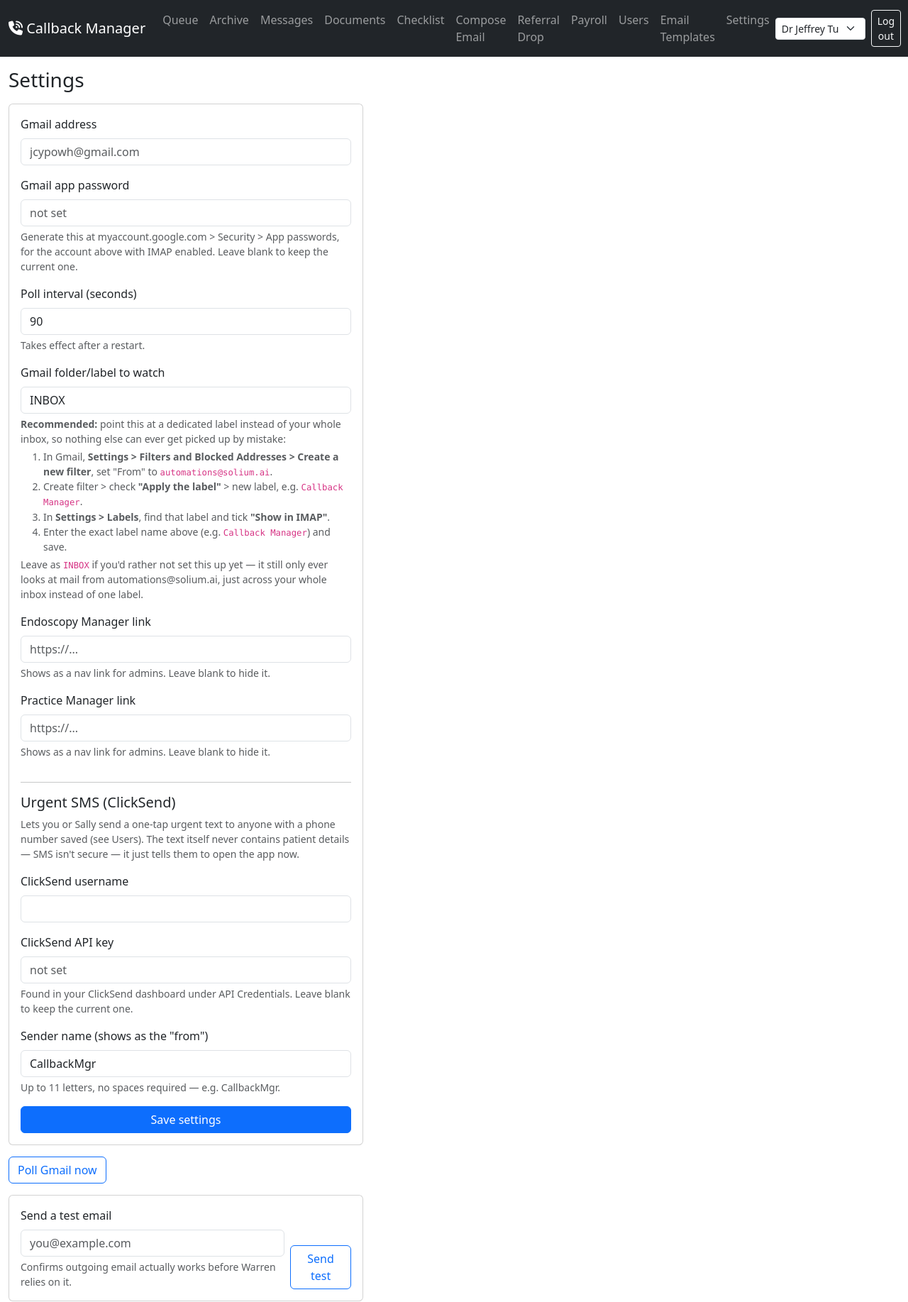
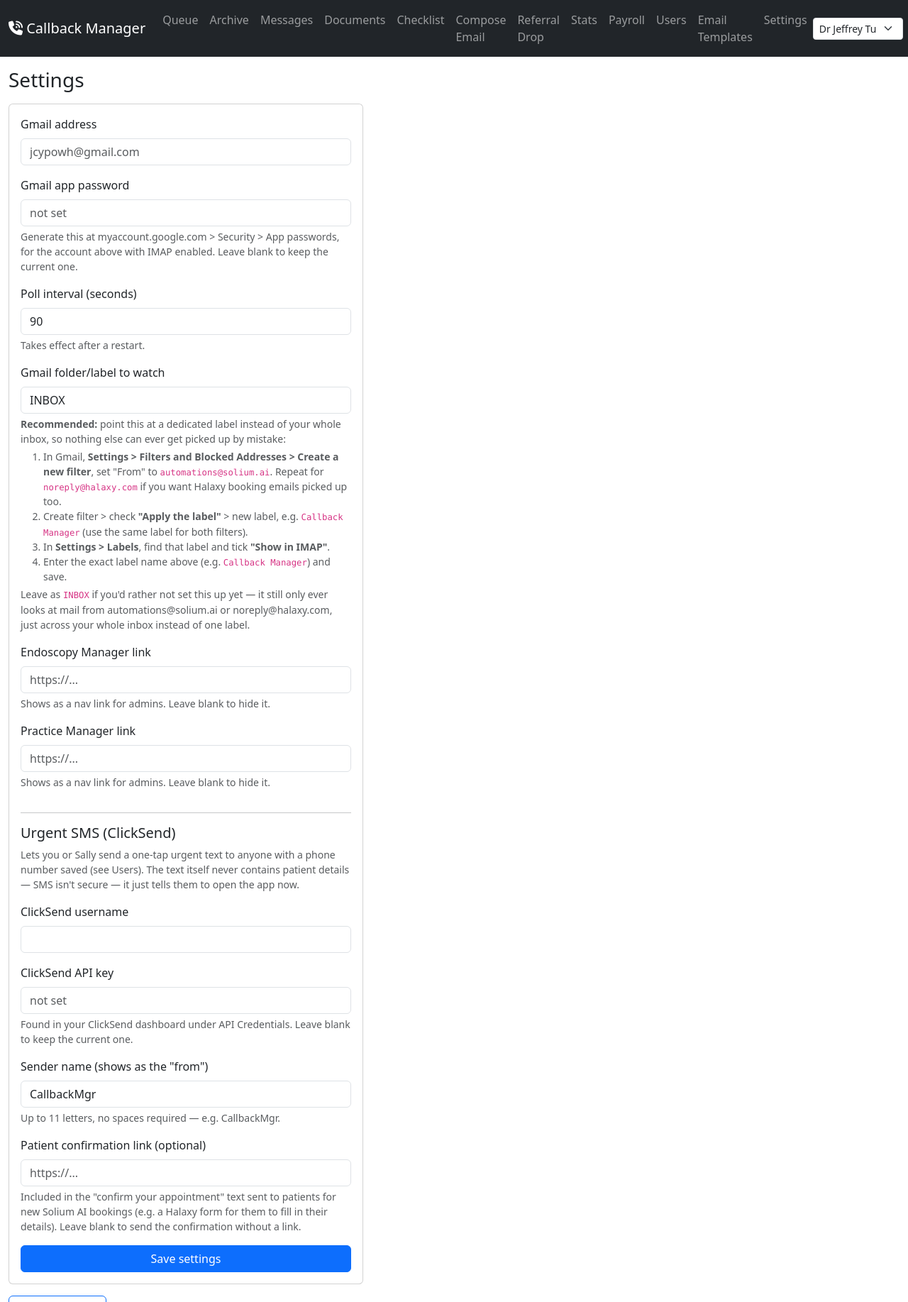
Before and after one commit to jcypowh/callback-manager, a Flask app: page /admin/settings in a window 1280 px wide; the page is wider, and only the part inside the window is pictured. Shown: the top 1835 px of that part at 71% size. Run offline with Flask 3, Linux system fonts and the light colour scheme; the visitor is signed in with stand-in values (Sample User, id 1); data comes from the database, SQL or seed files in the repository; data that the repository does not hold is empty.

Commit message:
Classify Solium/Halaxy appointment emails, add stats page, patient SMS confirmation
- gmail_poller now handles two more real email templates: Solium's direct
  "New Appointment Booked" and Halaxy's "Halaxy online appointment booking",
  alongside the original "wants a callback" template. Classifies each as
  new vs follow-up by scanning the body text, not the (unreliable) heading -
  a real Solium email was headed "New Appointment Booked" but the appointment
  itself was actually a follow-up.
- Also watches noreply@halaxy.com, not just automations@solium.ai.
- Tasks gain intake_source/intake_kind columns, shown as a badge in the queue.
- New admin-only Stats page: counts by source/type, this month and all-time.
- New manual "Confirm appointment with patient" SMS, scoped strictly to new
  Solium AI bookings only - requires a person to review/edit the message
  and press send each time, never automatic. Message includes an optional
  configurable link (Settings) for the patient to fill in their own details.

```diff
--- a/app.py
+++ b/app.py
@@ -167,6 +167,8 @@ CREATE TABLE IF NOT EXISTS tasks (
     message_text TEXT,
     source_label TEXT,
     attachment_filename TEXT,
+    intake_source TEXT,
+    intake_kind TEXT,
     gmail_message_id TEXT UNIQUE,
     status TEXT NOT NULL DEFAULT 'open',
     claimed_by_id INTEGER,
@@ -252,7 +254,8 @@ def _migrate(db):
     """Add columns introduced after tasks/users already existed in the wild."""
     existing_task_cols = {row['name'] for row in db.execute('PRAGMA table_info(tasks)').fetchall()}
     for col, decl in [('doctor_handled_at', 'TEXT'), ('doctor_handled_by_id', 'INTEGER'),
-                       ('pending_question_for', 'INTEGER'), ('attachment_filename', 'TEXT')]:
+                       ('pending_question_for', 'INTEGER'), ('attachment_filename', 'TEXT'),
+                       ('intake_source', 'TEXT'), ('intake_kind', 'TEXT')]:
         if col not in existing_task_cols:
             db.execute(f'ALTER TABLE tasks ADD COLUMN {col} {decl}')
 
@@ -596,6 +599,55 @@ def upload_extra_document():
 @app.route('/checklist')
 def checklist_page():
     return render_template('checklist.html')
+
+
+# ---------- stats (counts by how a task came in) ----------
+
+INTAKE_LABELS = {
+    ('solium', 'callback_request'): 'Solium — callback requests',
+    ('solium', 'appointment_new'): 'Solium — new appointments',
+    ('solium', 'appointment_followup'): 'Solium — follow-up appointments',
+    ('halaxy', 'appointment_new'): 'Halaxy — new appointments',
+    ('halaxy', 'appointment_followup'): 'Halaxy — follow-up appointments',
+}
+
+
+@app.route('/stats')
+@admin_required
+def stats_page():
+    db = get_db()
+
+    def _counts(since=None):
+        query = "SELECT intake_source, intake_kind, COUNT(*) AS n FROM tasks"
+        params = []
+        if since:
+            query += " WHERE created_at >= ?"
+            params.append(since)
+        query += " GROUP BY intake_source, intake_kind"
+        rows = db.execute(query, params).fetchall()
+        breakdown = []
+        other = 0
+        for r in rows:
+            key = (r['intake_source'], r['intake_kind'])
+            if key in INTAKE_LABELS:
+                breakdown.append({'label': INTAKE_LABELS[key], 'count': r['n']})
+            else:
+                other += r['n']
+        breakdown.sort(key=lambda x: -x['count'])
+        if other:
+            breakdown.append({'label': 'Manual / referral drop / other', 'count': other})
+        total = sum(b['count'] for b in breakdown)
+        return breakdown, total
+
+    month_start = datetime.now(timezone.utc).replace(day=1, hour=0, minute=0, second=0, microsecond=0).isoformat()
+    month_breakdown, month_total = _counts(since=month_start)
+    all_breakdown, all_total = _counts()
+
+    return render_template(
+        'stats.html',
+        month_breakdown=month_breakdown, month_total=month_total,
+        all_breakdown=all_breakdown, all_total=all_total,
+    )
 
 
 @app.route('/documents/<hospital_slug>/<doc_key>')
@@ -804,6 +856,47 @@ def notify_urgent(task_id):
     db.commit()
     flash(f"Urgent SMS sent to {target['display_name']}.", 'success')
     return redirect(url_for('queue'))
+
+
+@app.route('/task/<int:task_id>/confirm-appointment', methods=['GET', 'POST'])
+def confirm_appointment(task_id):
+    if session.get('role') not in FULL_ACCESS_ROLES:
+        flash('Only Dr Tu or Sally can send appointment confirmations.', 'warning')
+        return redirect(url_for('queue'))
+    db = get_db()
+    task = db.execute('SELECT * FROM tasks WHERE id = ?', (task_id,)).fetchone()
+    if not task or task['intake_source'] != 'solium' or task['intake_kind'] != 'appointment_new':
+        flash('That option is only for new Solium AI-booked appointments.', 'warning')
+        return redirect(url_for('queue'))
+    if not task['phone_number']:
+        flash('No phone number on this task to text.', 'warning')
+        return redirect(url_for('queue'))
+
+    link = cfg('patient_confirmation_link', '')
+    default_message = f"Hi {task['patient_name'] or 'there'}, this confirms your new appointment with Shore Gastroenterology."
+    if link:
+        default_message += f' Please complete your details here: {link}'
+    default_message += ' Call us if you need to reschedule.'
+
+    if request.method == 'POST':
+        message = request.form.get('message', '').strip()
+        if not message:
+            flash('Message cannot be empty.', 'danger')
+            return render_template('confirm_appointment.html', task=task, default_message=message)
+        error = _send_sms(task['phone_number'], message)
+        if error:
+            flash(f'Could not send SMS: {error}', 'danger')
+            return render_template('confirm_appointment.html', task=task, default_message=message)
+        now = datetime.now(timezone.utc).isoformat()
+        db.execute(
+            'INSERT INTO task_notes (task_id, author_id, created_at, note) VALUES (?, ?, ?, ?)',
+            (task_id, session['user_id'], now, f'Sent appointment-confirmation SMS to patient: "{message}"'),
+        )
+        db.commit()
+        flash('Confirmation SMS sent to patient.', 'success')
+        return redirect(url_for('queue'))
+
+    return render_template('confirm_appointment.html', task=task, default_message=default_message)
 
 
 @app.route('/task/<int:task_id>/unclaim', methods=['POST'])
@@ -1532,6 +1625,7 @@ def admin_settings():
             if new_api_key:
                 set_cfg('clicksend_api_key', new_api_key)
             set_cfg('sms_alpha_tag', request.form.get('sms_alpha_tag', '').strip() or 'CallbackMgr')
+            set_cfg('patient_confirmation_link', request.form.get('patient_confirmation_link', '').strip())
             flash('Settings saved.', 'success')
         elif action == 'poll_now':
             count, error = poll_gmail()
@@ -1594,6 +1688,7 @@ def admin_settings():
         clicksend_username=cfg('clicksend_username', ''),
         has_clicksend_key=bool(cfg('clicksend_api_key')),
         sms_alpha_tag=cfg('sms_alpha_tag', 'CallbackMgr'),
+        patient_confirmation_link=cfg('patient_confirmation_link', ''),
     )
 
 
@@ -1710,7 +1805,7 @@ def view_referral_attachment(task_id):
 # ---------- Gmail polling ----------
 
 def poll_gmail():
-    """Fetch new Solium emails and insert them as tasks. Returns (count_imported, error_or_None)."""
+    """Fetch new Solium/Halaxy emails and insert them as tasks. Returns (count_imported, error_or_None)."""
     db = sqlite3.connect(str(DB_PATH))
     db.row_factory = sqlite3.Row
     try:
@@ -1736,7 +1831,7 @@ def poll_gmail():
             ).fetchall()
         }
         try:
-            new_emails = gmail_poller.fetch_new_solium_emails(
+            new_emails = gmail_poller.fetch_new_patient_emails(
                 gmail_address, gmail_password, existing_ids, folder=gmail_folder
             )
         except Exception as e:
@@ -1748,7 +1843,8 @@ def poll_gmail():
             try:
                 db.execute(
                     'INSERT INTO tasks (created_at, patient_name, phone_number, message_text, '
-                    'source_label, gmail_message_id, status) VALUES (?, ?, ?, ?, ?, ?, ?)',
+                    'source_label, gmail_message_id, status, intake_source, intake_kind) '
+                    'VALUES (?, ?, ?, ?, ?, ?, ?, ?, ?)',
                     (
                         datetime.now(timezone.utc).isoformat(),
                         item['patient_name'],
@@ -1757,6 +1853,8 @@ def poll_gmail():
                         item['source_label'],
                         item['message_id'],
                         'open',
+                        item.get('intake_source'),
+                        item.get('intake_kind'),
                     ),
                 )
                 count += 1
--- a/templates/admin_settings.html
+++ b/templates/admin_settings.html
@@ -30,14 +30,16 @@
       inbox, so nothing else can ever get picked up by mistake:
       <ol class="mb-1 mt-1">
         <li>In Gmail, <strong>Settings &gt; Filters and Blocked Addresses &gt; Create a new filter</strong>,
-          set "From" to <code>automations@solium.ai</code>.</li>
+          set "From" to <code>automations@solium.ai</code>. Repeat for <code>noreply@halaxy.com</code>
+          if you want Halaxy booking emails picked up too.</li>
         <li>Create filter &gt; check <strong>"Apply the label"</strong> &gt; new label, e.g.
-          <code>Callback Manager</code>.</li>
+          <code>Callback Manager</code> (use the same label for both filters).</li>
         <li>In <strong>Settings &gt; Labels</strong>, find that label and tick <strong>"Show in IMAP"</strong>.</li>
         <li>Enter the exact label name above (e.g. <code>Callback Manager</code>) and save.</li>
       </ol>
-      Leave as <code>INBOX</code> if you'd rather not set this up yet — it still only ever
-      looks at mail from automations@solium.ai, just across your whole inbox instead of one label.
+      Leave as <code>INBOX</code> if you'd rather not set this up yet — it still only ever looks
+      at mail from automations@solium.ai or noreply@halaxy.com, just across your whole inbox
+      instead of one label.
     </div>
   </div>
   <div class="mb-3">
@@ -70,6 +72,15 @@
     <label class="form-label">Sender name (shows as the "from")</label>
     <input type="text" name="sms_alpha_tag" class="form-control" value="{{ sms_alpha_tag }}" maxlength="11">
     <div class="form-text">Up to 11 letters, no spaces required — e.g. CallbackMgr.</div>
+  </div>
+  <div class="mb-3">
+    <label class="form-label">Patient confirmation link (optional)</label>
+    <input type="url" name="patient_confirmation_link" class="form-control" value="{{ patient_confirmation_link }}" placeholder="https://...">
+    <div class="form-text">
+      Included in the "confirm your appointment" text sent to patients for new Solium AI bookings
+      (e.g. a Halaxy form for them to fill in their details). Leave blank to send the confirmation
+      without a link.
+    </div>
   </div>
   <button class="btn btn-primary">Save settings</button>
 </form>
--- a/templates/base.html
+++ b/templates/base.html
@@ -33,6 +33,7 @@
         <li class="nav-item"><a class="nav-link" href="{{ url_for('referral_drop') }}">Referral Drop</a></li>
         {% endif %}
         {% if current_user.role == 'admin' %}
+        <li class="nav-item"><a class="nav-link" href="{{ url_for('stats_page') }}">Stats</a></li>
         <li class="nav-item"><a class="nav-link" href="{{ url_for('payroll') }}">Payroll</a></li>
         <li class="nav-item"><a class="nav-link" href="{{ url_for('admin_users') }}">Users</a></li>
         <li class="nav-item"><a class="nav-link" href="{{ url_for('email_templates_page') }}">Email Templates</a></li>
```
Also changed, not shown: gmail_poller.py (+132 -33 lines), templates/confirm_appointment.html (added, +24 -0 lines), templates/queue.html (+16 -0 lines), templates/stats.html (added, +46 -0 lines).
